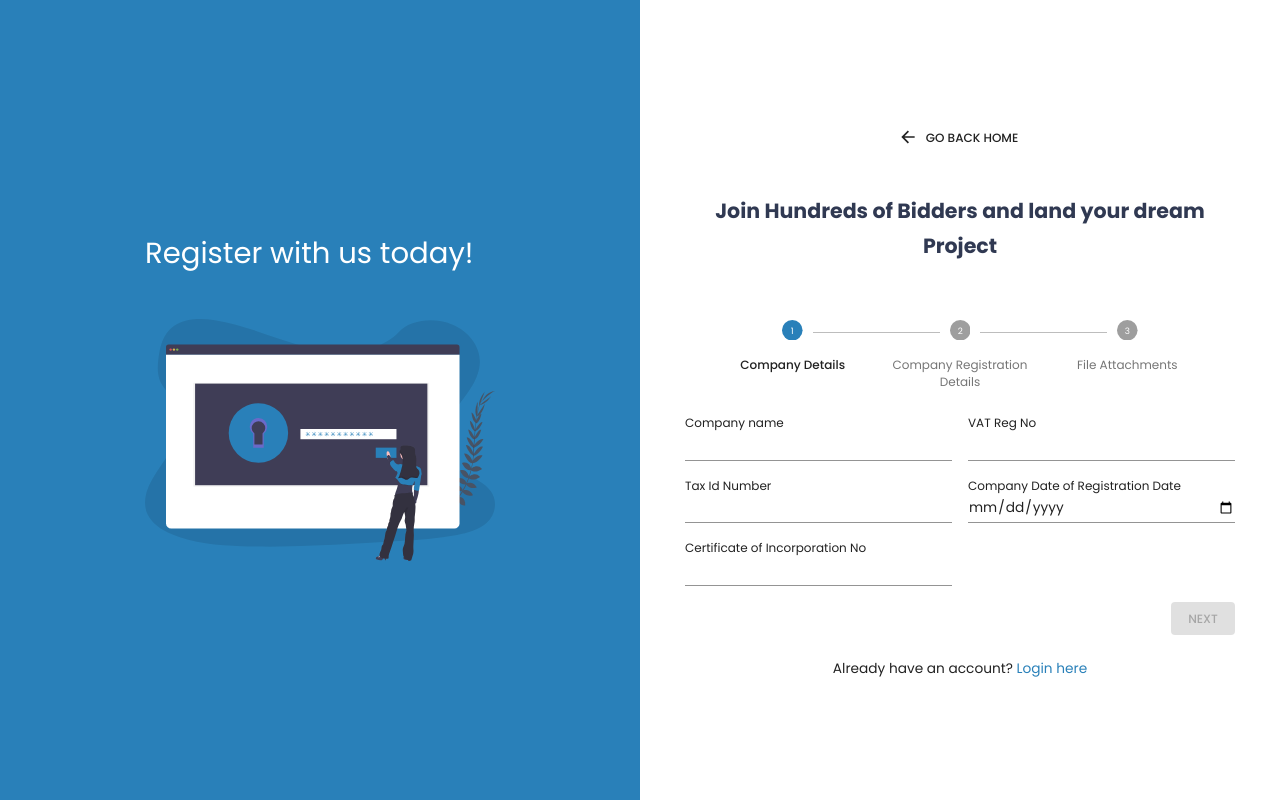
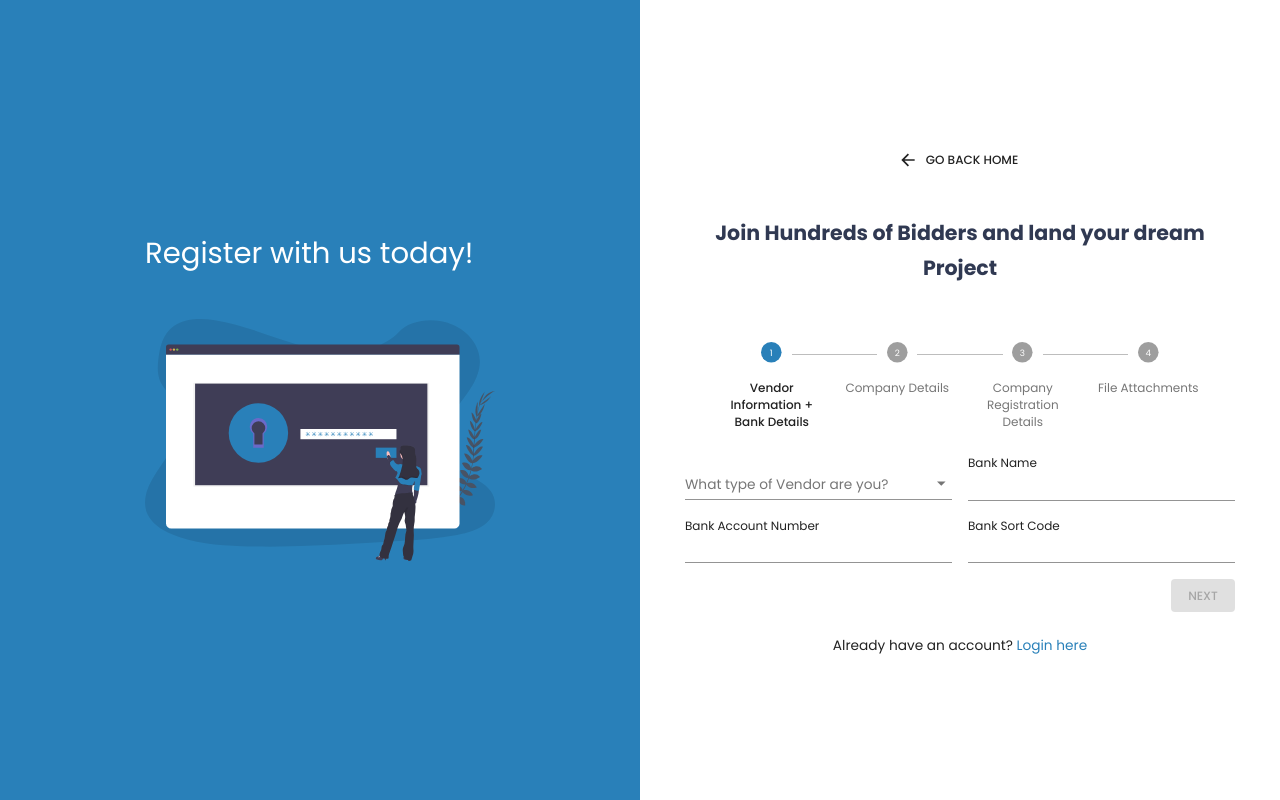
Before and after one commit to I-am-abdulazeez/procure-portal, a React (Create React App) app: page /register in a window 1280 px wide. Built offline with nearby package versions, Linux system fonts and the light colour scheme.

Commit message:
Added some new Field

```diff
--- a/src/App.js
+++ b/src/App.js
@@ -1,4 +1,5 @@
 import { BrowserRouter as Router, Route, Switch } from "react-router-dom";
+import DashboardLayout from "./components/DashboardLayout";
 import MyAccount from "./components/MyAccount";
 import Dashboard from "./pages/Home";
 import Index from "./pages/Index";
@@ -13,8 +14,10 @@ const App = () => {
           <Route path="/" component={Index} exact />
           <Route path="/login" component={Login} exact />
           <Route path="/register" component={Register} exact />
-          <Route path="/home" component={Dashboard} exact />
-          <Route path="/account" component={MyAccount} exact />
+          <DashboardLayout>
+            <Route path="/home" component={Dashboard} exact />
+            <Route path="/account" component={MyAccount} exact />
+          </DashboardLayout>
         </Switch>
       </Router>
     </div>
--- /dev/null
+++ b/src/components/DashboardLayout.js
@@ -0,0 +1,24 @@
+import { Box, Grid, makeStyles } from "@material-ui/core";
+import SideNav from "./SideNav";
+
+const useStyles = makeStyles((theme) => ({
+  darkBg: {
+    background: "#2D3748",
+  },
+}));
+
+const DashboardLayout = ({ children }) => {
+  const classes = useStyles();
+  return (
+    <Box height="100vh" component={Grid} container>
+      <Box component={Grid} item xs={2} className={classes.darkBg}>
+        <SideNav />
+      </Box>
+      <Box component={Grid} item xs={10}>
+        {children}
+      </Box>
+    </Box>
+  );
+};
+
+export default DashboardLayout;
--- a/src/components/MyAccount.js
+++ b/src/components/MyAccount.js
@@ -1,35 +1,14 @@
-import { Box, Grid, makeStyles } from "@material-ui/core";
+import { makeStyles } from "@material-ui/core";
 import React from "react";
-import SideNav from "./SideNav";
 import TopNav from "./TopNav";
 
-const useStyles = makeStyles(() => ({
-  root: {
-    flexGrow: 1,
-  },
-  gridH: {
-    height: "100vh",
-  },
-  darkBg: {
-    background: "#2D3748",
-  },
-  lighBg: {
-    background: "#F7FAFC",
-  },
-}));
+const useStyles = makeStyles(() => ({}));
 
 const MyAccount = () => {
   const classes = useStyles();
   return (
     <div>
-      <Box height="100vh" component={Grid} container>
-        <Box component={Grid} item xs={2} className={classes.darkBg}>
-          <SideNav />
-        </Box>
-        <Box component={Grid} item xs={10} className={classes.lighBg}>
-          <TopNav />
-        </Box>
-      </Box>
+      <TopNav />
     </div>
   );
 };
--- a/src/pages/Home.js
+++ b/src/pages/Home.js
@@ -7,13 +7,7 @@ import {
 } from "@material-ui/core";
 import { deepPurple } from "@material-ui/core/colors";
 import React from "react";
-import {
-  RiBook3Line,
-  RiBriefcase4Line,
-  RiHandCoinLine,
-  RiSendPlaneLine,
-} from "react-icons/ri";
-import SideNav from "../components/SideNav";
+import { RiBook3Line, RiHandCoinLine, RiSendPlaneLine } from "react-icons/ri";
 import TopNav from "../components/TopNav";
 
 const useStyles = makeStyles((theme) => ({
@@ -48,17 +42,12 @@ const Dashboard = () => {
   const classes = useStyles();
 
   return (
-    <div>
-      <Box height="100vh" component={Grid} container>
-        <Box component={Grid} item xs={2} className={classes.darkBg}>
-          <SideNav />
-        </Box>
-        <Box component={Grid} item xs={10} className={classes.lighBg}>
+    <Box>
       <TopNav />
       <Box pt={3}>
         <Container>
           <Grid container spacing={3}>
-                <Grid item xs={3}>
+            <Grid item xs={4}>
               <Box
                 bgcolor="white"
                 borderRadius="7px"
@@ -98,7 +87,7 @@ const Dashboard = () => {
                 </Box>
               </Box>
             </Grid>
-                <Grid item xs={3}>
+            <Grid item xs={4}>
               <Box
                 bgcolor="white"
                 borderRadius="7px"
@@ -138,7 +127,7 @@ const Dashboard = () => {
                 </Box>
               </Box>
             </Grid>
-                <Grid item xs={3}>
+            <Grid item xs={4}>
               <Box
                 bgcolor="white"
                 borderRadius="7px"
@@ -178,7 +167,7 @@ const Dashboard = () => {
                 </Box>
               </Box>
             </Grid>
-                <Grid item xs={3}>
+            {/* <Grid item xs={3}>
                   <Box
                     bgcolor="white"
                     borderRadius="7px"
@@ -217,20 +206,18 @@ const Dashboard = () => {
                       </Typography>
                     </Box>
                   </Box>
-                </Grid>
+                </Grid> */}
           </Grid>
         </Container>
       </Box>
 
       {/* Next List After Card */}
-          <Box mt={3}>
+      {/* <Box mt={3}>
             <Container>
               <Typography variant="h5">List</Typography>
             </Container>
+          </Box> */}
     </Box>
-        </Box>
-      </Box>
-    </div>
   );
 };
 
--- a/src/pages/Index.js
+++ b/src/pages/Index.js
@@ -9,7 +9,7 @@ import {
   makeStyles,
   Typography,
 } from "@material-ui/core";
-import { IoDuplicateOutline, IoKey, IoPerson } from "react-icons/io5";
+import { IoDuplicateOutline, IoKey } from "react-icons/io5";
 import { RiDoorOpenLine } from "react-icons/ri";
 import Typist from "react-typist";
 import { CallAOS } from "../components/Aos";
@@ -161,10 +161,10 @@ const Home = () => {
             variant="h4"
             className={`${classes.bold} ${classes.center} ${classes.mbSm}`}
           >
-            What We do...
+            Welcome
           </Typography>
 
-          <Typography variant="h6" className={classes.text}>
+          {/* <Typography variant="h6" className={classes.text}>
             Procurement Officers are responsible for evaluating suppliers,
             products, and services, negotiating contracts, and ensuring that
             approved purchases are cost-efficient and of high quality. Following
@@ -176,14 +176,14 @@ const Home = () => {
             etc. Maintaining good supplier relations and negotiating contracts.
             Researching and evaluating prospective suppliers. Preparing budgets,
             cost analyses, and reports.
-          </Typography>
+          </Typography> */}
         </Container>
       </Box>
 
       <Box paddingY="2rem">
         <Container>
           <Grid container spacing={4}>
-            <Grid item xs={3}>
+            <Grid item xs={4}>
               <Card
                 variant="outlined"
                 className={`${classes.card}`}
@@ -221,7 +221,7 @@ const Home = () => {
               </Card>
             </Grid>
 
-            <Grid item xs={3}>
+            <Grid item xs={4}>
               <Card
                 elevation={0}
                 data-aos="fade-up"
@@ -260,7 +260,7 @@ const Home = () => {
               </Card>
             </Grid>
 
-            <Grid item xs={3}>
+            {/* <Grid item xs={3}>
               <Card
                 elevation={0}
                 data-aos="fade-up"
@@ -297,9 +297,9 @@ const Home = () => {
                   </Button>
                 </CardActions>
               </Card>
-            </Grid>
+            </Grid> */}
 
-            <Grid item xs={3}>
+            <Grid item xs={4}>
               <Card
                 elevation={0}
                 data-aos="fade-up"
@@ -389,7 +389,7 @@ const Home = () => {
                 </Card>
               </Grid>
 
-              <Grid item xs={6}>
+              {/* <Grid item xs={6}>
                 <Card
                   data-aos="zoom-in-up"
                   className={classes.grey}
@@ -404,7 +404,7 @@ const Home = () => {
                     </Typography>
                   </CardContent>
                 </Card>
-              </Grid>
+              </Grid> */}
 
               <Grid item xs={6}>
                 <Card
@@ -423,7 +423,7 @@ const Home = () => {
                 </Card>
               </Grid>
 
-              <Grid item xs={6}>
+              {/* <Grid item xs={6}>
                 <Card
                   data-aos="zoom-in-up"
                   className={classes.grey}
@@ -438,7 +438,7 @@ const Home = () => {
                     </Typography>
                   </CardContent>
                 </Card>
-              </Grid>
+              </Grid> */}
             </Grid>
           </Box>
         </Container>
--- a/src/pages/Login.js
+++ b/src/pages/Login.js
@@ -10,7 +10,7 @@ import {
 import { Field, Form, Formik } from "formik";
 import { useState } from "react";
 import { RiArrowLeftLine, RiEyeCloseFill, RiEyeFill } from "react-icons/ri";
-import { Link } from "react-router-dom";
+import { Link, useHistory } from "react-router-dom";
 import { object, string } from "yup";
 import Logo from "../logo.png";
 
@@ -40,6 +40,7 @@ const useStyles = makeStyles((theme) => ({
 
 const Login = () => {
   const classes = useStyles();
+  const history = useHistory();
   const [showPassword, setShowPassword] = useState({ password: false });
 
   const handleClickShowPassword = () => {
@@ -67,8 +68,14 @@ const Login = () => {
             <Formik
               initialValues={{ username: "", password: "" }}
               validationSchema={validationSchema}
+              onSubmit={(data, { setSubmitting }) => {
+                setSubmitting(true);
+                setTimeout(() => {
+                  history.push("/home");
+                }, 2000);
+              }}
             >
-              {({ values, touched }) => (
+              {({ values, touched, isSubmitting }) => (
                 <Form>
                   <Box>
                     <Field
@@ -117,6 +124,7 @@ const Login = () => {
                       variant="contained"
                       color="primary"
                       disableElevation
+                      disabled={isSubmitting}
                       type="submit"
                     >
                       Sign in
--- a/src/pages/Register.js
+++ b/src/pages/Register.js
@@ -1,10 +1,14 @@
 import {
   Box,
   Button,
+  FormControl,
   Grid,
   Hidden,
   InputAdornment,
+  InputLabel,
   makeStyles,
+  MenuItem,
+  Select,
   TextField,
   Typography,
 } from "@material-ui/core";
@@ -155,7 +159,7 @@ const Register = () => {
                   // await sleep(3000);
                   try {
                     const res = await axios.get(
-                      "https://cors-anywhere-herokuapp.com/http://192.168.0.52:8080/VendPortal/api/vendorReg",
+                      "http://192.168.0.52:8080/VendPortal/api/vendorReg",
                       newData
                       // {
                       //   auth: {
@@ -166,7 +170,7 @@ const Register = () => {
                     );
                     const data = res.data;
                     setSubmitting(false);
-                    // alert(JSON.stringify(values, null, 2));
+                    alert(JSON.stringify(values, null, 2));
                     console.log(data);
                   } catch (error) {
                     setSubmitting(false);
@@ -174,6 +178,75 @@ const Register = () => {
                   }
                 }}
               >
+                <FormikStep
+                  label="Vendor Information + Bank Details"
+                  validationSchema={yup.object({
+                    bankName: yup.string(),
+                    bankAccountNumber: yup.string().max(10),
+                    bankSortCode: yup.string(),
+                    bankAddress: yup.string(),
+                  })}
+                >
+                  <Grid container spacing={2}>
+                    <Grid item xs={6}>
+                      <FormControl fullWidth>
+                        <InputLabel id="ventorType">
+                          What type of Vendor are you?
+                        </InputLabel>
+                        <Select name="" labelId="ventorType">
+                          <MenuItem value="Limited">Limited</MenuItem>
+                          <MenuItem value="Non-Limited">Non-Limited</MenuItem>
+                          <MenuItem value="International">
+                            International
+                          </MenuItem>
+                        </Select>
+                      </FormControl>
+                    </Grid>
+                    <Grid item xs={6}>
+                      <label>Bank Name</label>
+                      <Field
+                        name="bankName"
+                        as={TextField}
+                        fullWidth
+                        label=""
+                      />
+                      <ErrorMessage
+                        className={classes.error}
+                        component="div"
+                        name="bankName"
+                      />
+                    </Grid>
+                    <Grid item xs={6}>
+                      <label>Bank Account Number</label>
+                      <Field
+                        name="bankAccountNumber"
+                        as={TextField}
+                        fullWidth
+                        label=""
+                      />
+                      <ErrorMessage
+                        className={classes.error}
+                        component="div"
+                        name="bankAccountNumber"
+                      />
+                    </Grid>
+                    <Grid item xs={6}>
+                      <label>Bank Sort Code</label>
+                      <Field
+                        name="bankSortCode"
+                        as={TextField}
+                        fullWidth
+                        label=""
+                      />
+                      <ErrorMessage
+                        className={classes.error}
+                        component="div"
+                        name="bankSortCode"
+                      />
+                    </Grid>
+                  </Grid>
+                </FormikStep>
+
                 <FormikStep
                   label="Company Details"
                   validationSchema={yup.object({
@@ -257,7 +330,8 @@ const Register = () => {
                   validationSchema={yup.object({
                     registeredOfficeAddress: yup
                       .string()
-                      .required("Address is required"),
+                      .required("Address is required")
+                      .max(250, "Address must be at most 250 characters"),
                     state: yup.string().required("State is required"),
                     phoneNumber: yup.string().required("is a required field"),
                     email: yup
@@ -356,22 +430,22 @@ const Register = () => {
                     ),
                     certificateOfIncorporation: yup.array(
                       yup.object({
-                        url: yup.string().required(),
+                        url: yup.string(),
                       })
                     ),
                     formCO7_PartcularsOfDirectors: yup.array(
                       yup.object({
-                        url: yup.string().required(),
+                        url: yup.string(),
                       })
                     ),
                     vatRegistrationCertificate: yup.array(
                       yup.object({
-                        url: yup.string().required(),
+                        url: yup.string(),
                       })
                     ),
                     taxClearanceCertificate: yup.array(
                       yup.object({
-                        url: yup.string().required(),
+                        url: yup.string(),
                       })
                     ),
                   })}
```
Lines whose indentation alone changed are shown as unchanged.
